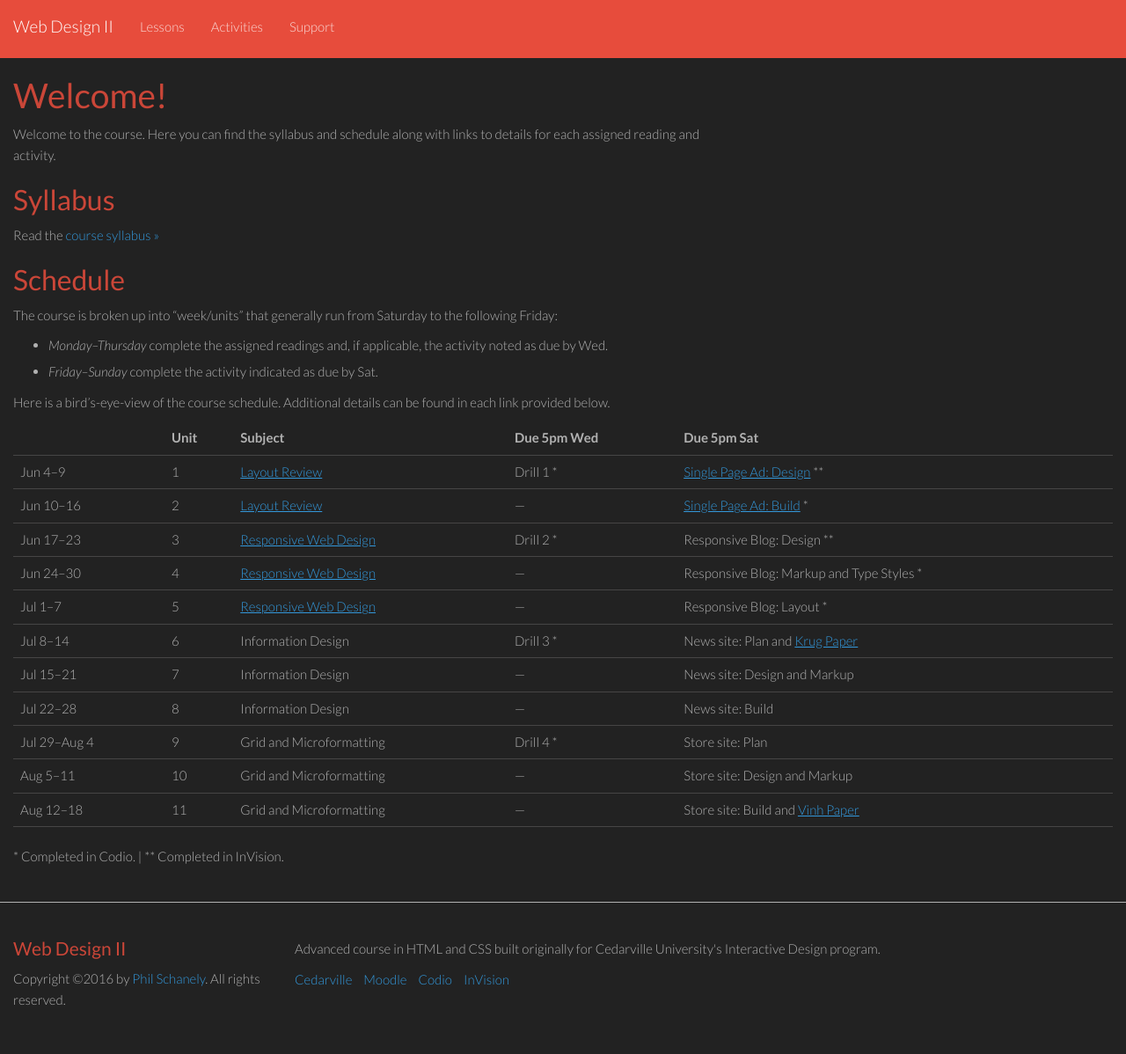
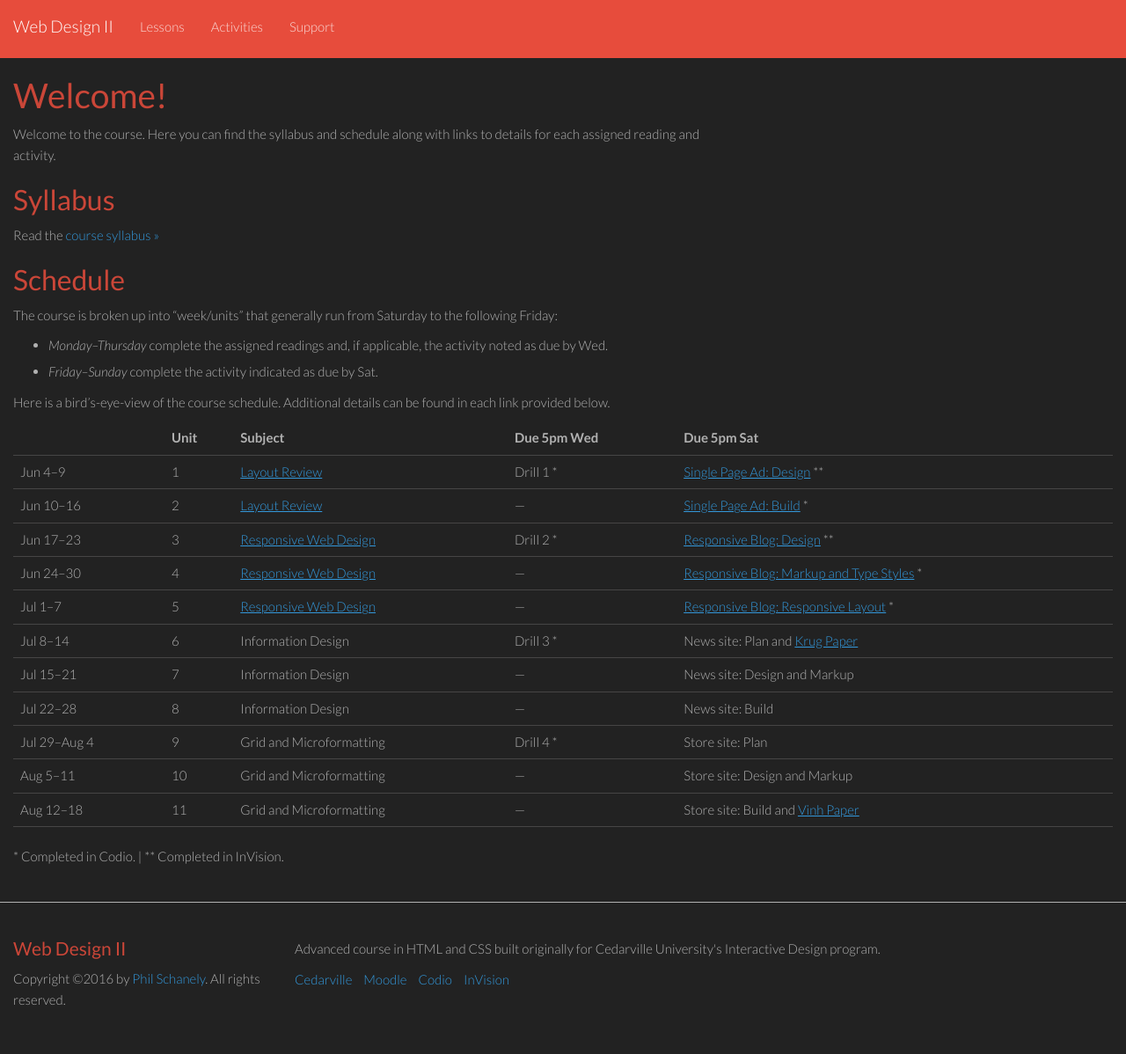
Before and after one commit to philschanely/course-web2, a Jekyll site: the page built from index.md, in a window 1280 px wide. Shown: the whole page at 88% size. Built offline with Jekyll 4.4.1, drawn with Linux system fonts in a browser that asks for light colours.

```diff
--- a/index.md
+++ b/index.md
@@ -17,19 +17,19 @@ The course is broken up into "week/units" that generally run from Saturday to th
 
 Here is a bird's-eye-view of the course schedule. Additional details can be found in each link provided below.
 
-|               | Unit | Subject                  | Due 5pm Wed | Due 5pm Sat                               |
-|---------------|:-----|:-------------------------|:------------|:------------------------------------------|
-| Jun 4--9      | 1    | [Layout Review][l0]      | Drill 1 *   | [Single Page Ad: Design][pr1] \*\*        |
-| Jun 10--16    | 2    | [Layout Review][l0]      | ---         | [Single Page Ad: Build][pr1] \*           |
-| Jun 17--23    | 3    | [Responsive Web Design][l1] | Drill 2 *   | Responsive Blog: Design \*\*              |
-| Jun 24--30    | 4    | [Responsive Web Design][l1] | ---         | Responsive Blog: Markup and Type Styles * |
-| Jul 1--7      | 5    | [Responsive Web Design][l1] | ---         | Responsive Blog: Layout *                 |
-| Jul 8--14     | 6    | Information Design       | Drill 3 *   | News site: Plan and [Krug Paper][rp1]     |
-| Jul 15--21    | 7    | Information Design       | ---         | News site: Design and Markup              |
-| Jul 22--28    | 8    | Information Design       | ---         | News site: Build                          |
-| Jul 29--Aug 4 | 9    | Grid and Microformatting | Drill 4 *   | Store site: Plan                          |
-| Aug 5--11     | 10   | Grid and Microformatting | ---         | Store site: Design and Markup             |
-| Aug 12--18    | 11   | Grid and Microformatting | ---         | Store site: Build and [Vinh Paper][rp2]   |
+|               | Unit | Subject                     | Due 5pm Wed | Due 5pm Sat                               |
+|---------------|:-----|:----------------------------|:------------|:------------------------------------------|
+| Jun 4--9      | 1    | [Layout Review][l0]         | Drill 1 \*  | [Single Page Ad: Design][pr1] \*\*        |
+| Jun 10--16    | 2    | [Layout Review][l0]         | ---         | [Single Page Ad: Build][pr1] \*           |
+| Jun 17--23    | 3    | [Responsive Web Design][l1] | Drill 2 \*  | [Responsive Blog: Design][pr2] \*\*       |
+| Jun 24--30    | 4    | [Responsive Web Design][l1] | ---         | [Responsive Blog: Markup and Type Styles][pr2] \* |
+| Jul 1--7      | 5    | [Responsive Web Design][l1] | ---         | [Responsive Blog: Responsive Layout][pr2] \* |
+| Jul 8--14     | 6    | Information Design          | Drill 3 \*  | News site: Plan and [Krug Paper][rp1]     |
+| Jul 15--21    | 7    | Information Design          | ---         | News site: Design and Markup              |
+| Jul 22--28    | 8    | Information Design          | ---         | News site: Build                          |
+| Jul 29--Aug 4 | 9    | Grid and Microformatting    | Drill 4 \*  | Store site: Plan                          |
+| Aug 5--11     | 10   | Grid and Microformatting    | ---         | Store site: Design and Markup             |
+| Aug 12--18    | 11   | Grid and Microformatting    | ---         | Store site: Build and [Vinh Paper][rp2]   |
 
 \* Completed in Codio. \| \*\* Completed in InVision.
 
```
Also changed, not shown: other parts of index.md (+1 -1 lines), _activities/pr01.md (+1 -1 lines), _activities/pr02.md (added, +55 -0 lines).
